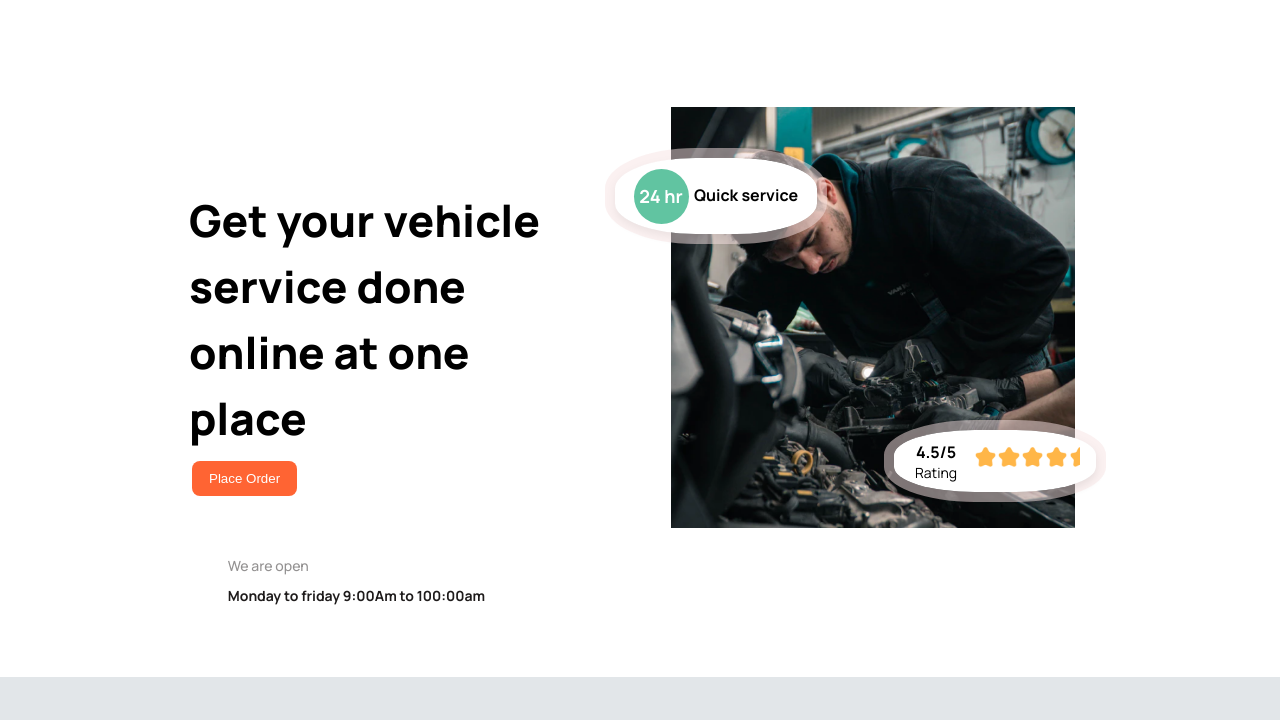
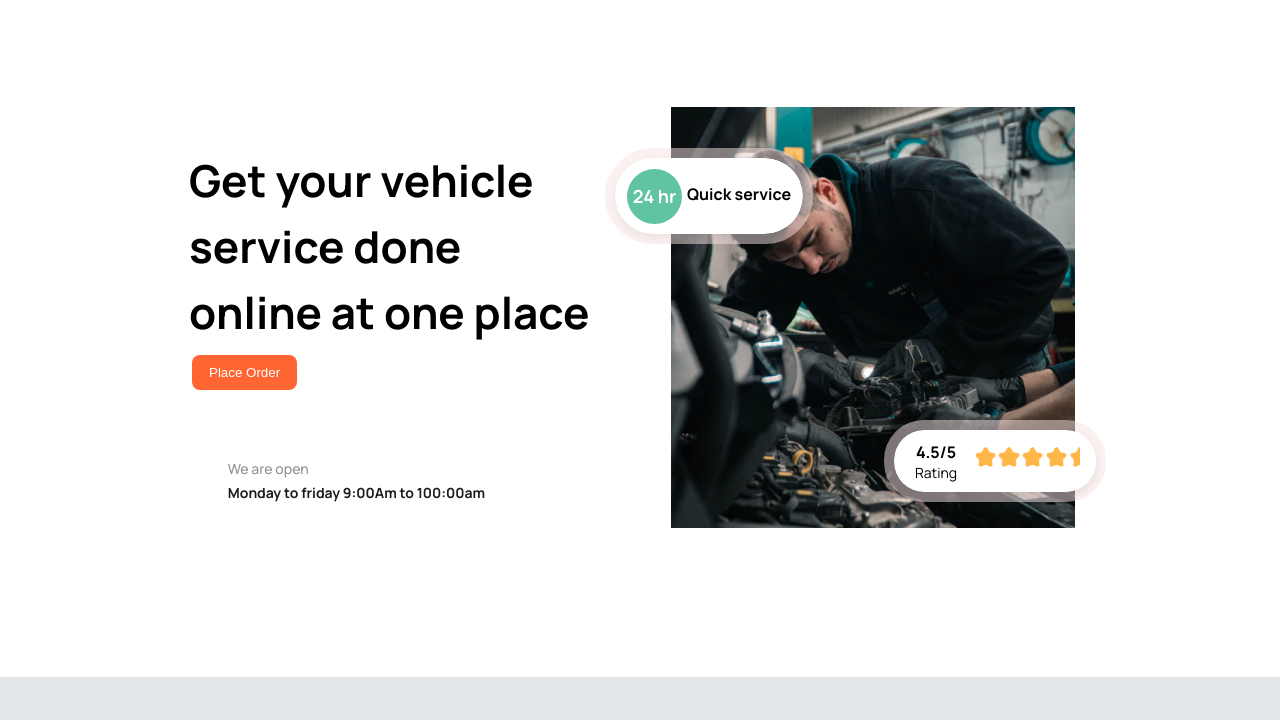
Before and after one commit to PaulNonz/stage3-task4-assignment, a plain HTML site: page index.html in a window 1280 px wide. Shown: the part 80-800 px from the top of the page. Drawn offline with Linux system fonts and the light colour scheme.

Commit message:
updated css style sheet

```diff
--- a/css/style.css
+++ b/css/style.css
@@ -117,15 +117,15 @@ body .first-section h1{
 }
 
 body .first-section .text-section{
-    padding-top: 80px;
+    padding-top: 40px;
     width: 50%;
 }
 
 body .first-section .text-section h1{
     width: 100%;
     font-style: extra-bold;
-    font-weight: 800;
-    font-size: 50px;
+    font-weight: 700;
+    font-size: 42px;
     line-height: 66px;
     letter-spacing: -3%;
     vertical-align: top;
@@ -135,12 +135,20 @@ body .first-section .text-section h1{
     margin-bottom: 10px;
 }
 
+body .first-section .text-section .text-check{
+    margin-top: 20%;
+}
+
+body .first-section .text-section .text-check .text-0{
+    margin-top: -9%;
+}
+
 body .first-section .text-section .open-text{
     font-size: 14px;
     font-weight: 500;
     line-height: 24px;
     color: #939191;
-    padding-top: 9%;
+    /* padding-top: 9%; */
     margin-left: 8%;
 }
 
@@ -149,7 +157,7 @@ body .first-section .text-section .date-text{
     font-weight: bold;
     line-height: 24px;
     color: #1E1B1B;
-    padding-top: 1.25%;
+    /* padding-top: 1.25%; */
     margin-left: 8%;
 }
 
@@ -184,10 +192,10 @@ body .first-section .picture-section .contain .text-part{
     left: -25px;
     box-shadow: 0 4px 8px 0 rgba(0, 0, 0, 0.12);
     margin-top: 10%;
-    border-radius: 40%;
+    border-radius: 40px;
     background-color: white;
     padding: 2.4%;
-    width: 45%;
+    width: 42%;
     border: none;
     text-align: center;
     cursor: pointer;
@@ -229,7 +237,7 @@ body .first-section .picture-section .contain .text2-part{
     bottom: 40px;
     right: -8px;
     box-shadow: 0 4px 8px 0 rgba(0, 0, 0, 0.16);
-    border-radius: 40%;
+    border-radius: 30px;
     background-color: white;
     padding: 2.4%;
     width: 45%;
```
